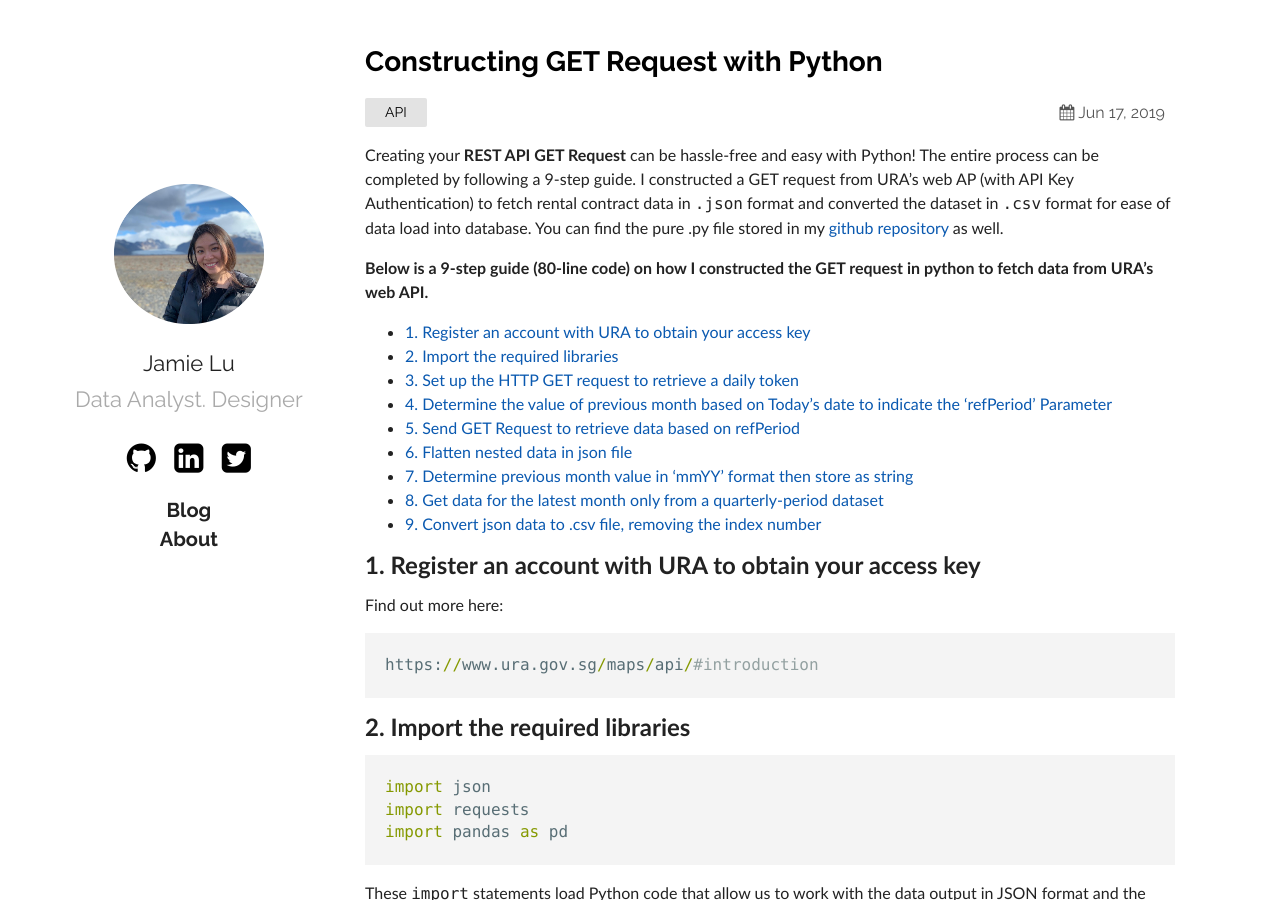
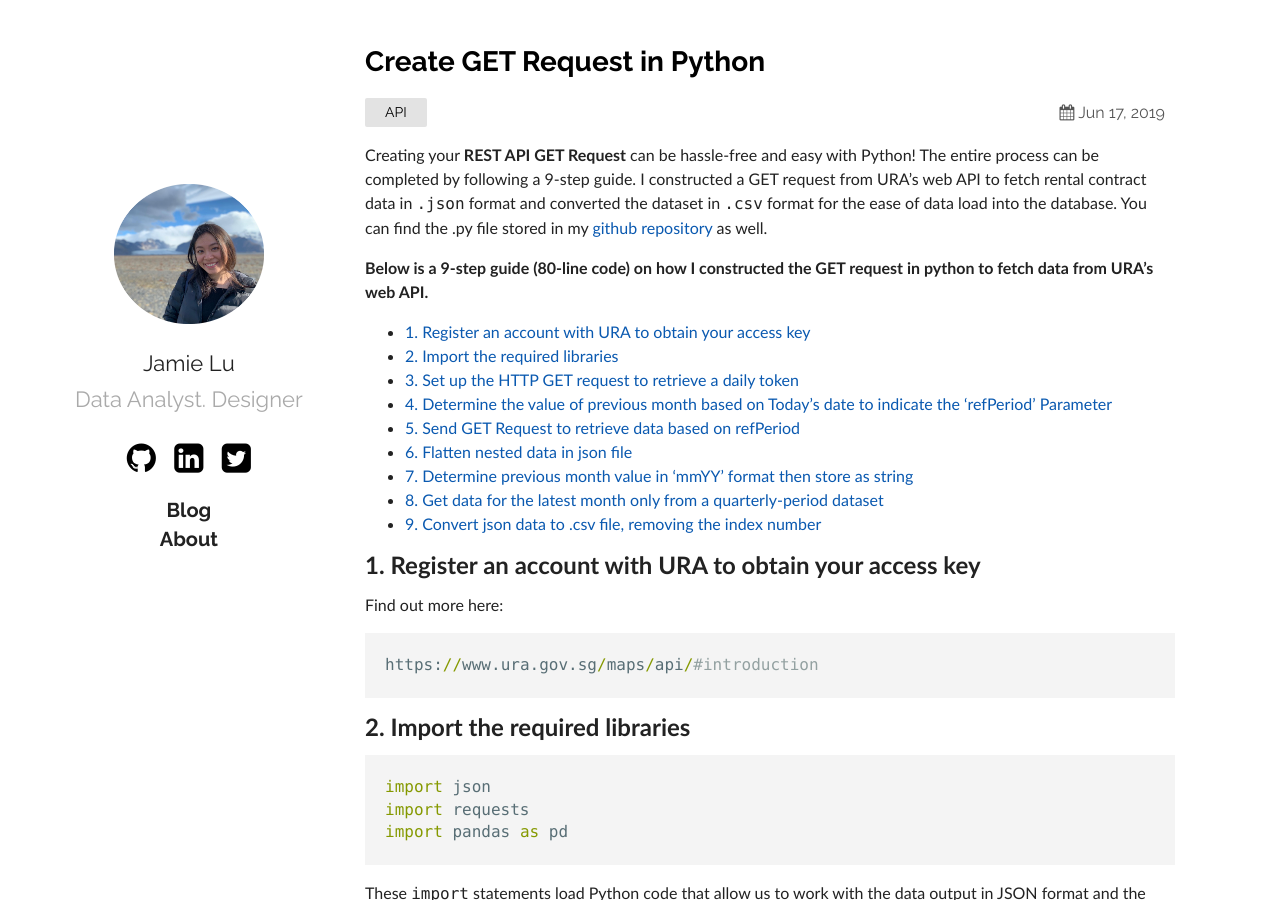
Before and after one commit to jamieqianhui/jamieqianhui.github.io, a Jekyll site: the page built from _posts/2019-06-17-GET-request-in-Python.markdown, in a window 1280 px wide and 900 px high. Built offline with Jekyll 4.4.1, drawn with Linux system fonts in a browser that asks for light colours.

Commit message:
Update 2019-06-17-GET-request-in-Python.markdown

```diff
--- a/_posts/2019-06-17-GET-request-in-Python.markdown
+++ b/_posts/2019-06-17-GET-request-in-Python.markdown
@@ -1,10 +1,10 @@
 ---
 layout: post
-title:  "Constructing GET Request with Python"
+title:  "Create GET Request in Python"
 date:   2019-06-17 09:55:36 +0800
 categories: API
 ---
-Creating your **REST API GET Request** can be hassle-free and easy with Python! The entire process can be completed by following a 9-step guide. I constructed a GET request from URA's web AP (with API Key Authentication) to fetch rental contract data in `.json` format and converted the dataset in `.csv` format for ease of data load into database. You can find the pure .py file stored in my [github repository][gitrepo] as well.
+Creating your **REST API GET Request** can be hassle-free and easy with Python! The entire process can be completed by following a 9-step guide. I constructed a GET request from URA's web API to fetch rental contract data in `.json` format and converted the dataset in `.csv` format for the ease of data load into the database. You can find the .py file stored in my [github repository][gitrepo] as well.
 
 **Below is a 9-step guide (80-line code) on how I constructed the GET request in python to fetch data from URA's web API.**
 
```
